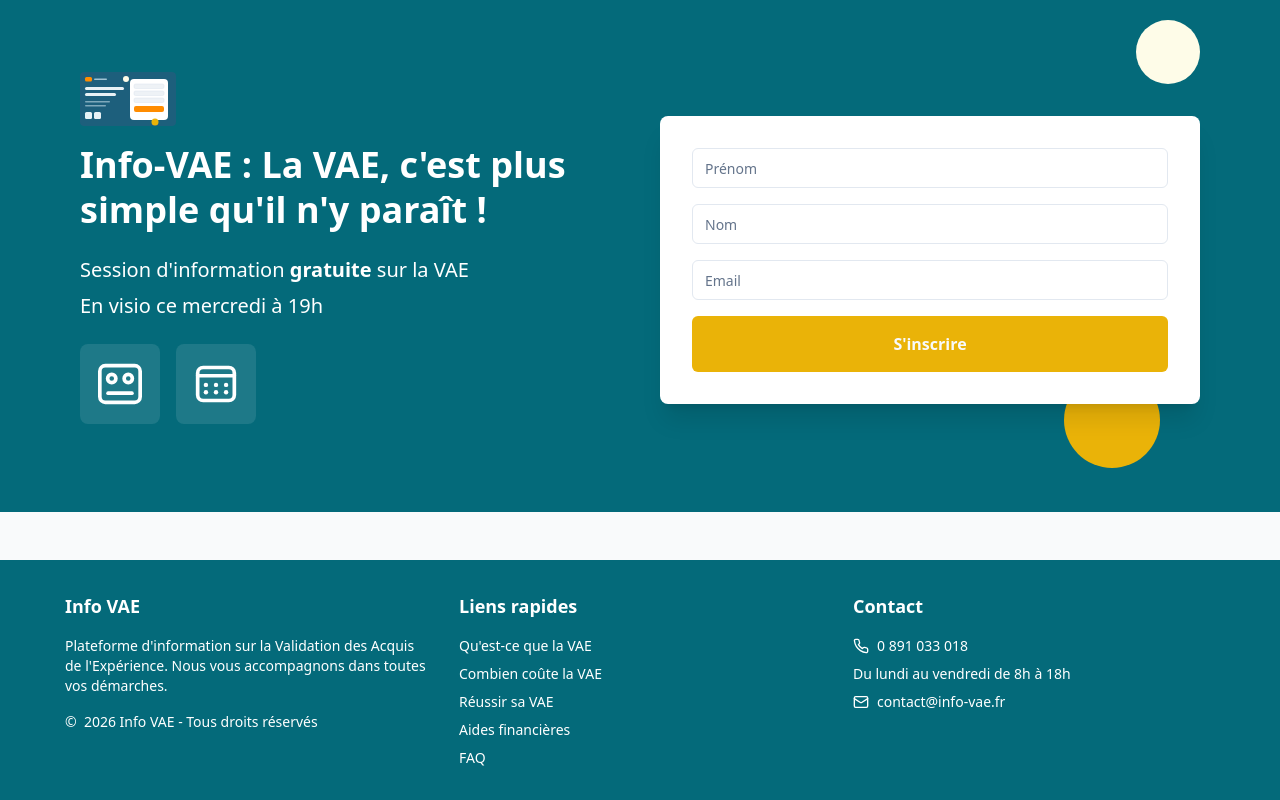
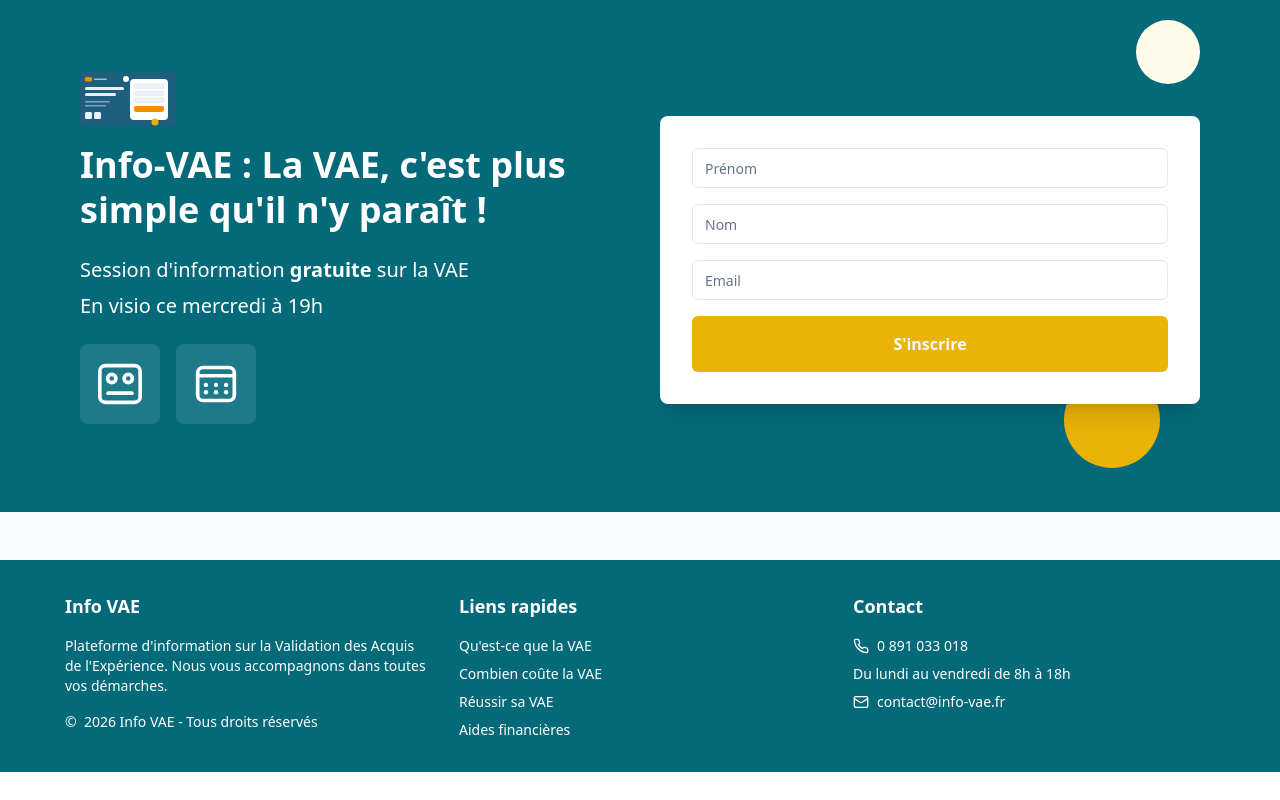
Before and after one commit to Dokatel01/info-VAE, an Astro site: page / in a window 1280 px wide. Shown: the part 1819-2619 px from the top of the page. After the commit the page ends 2591 px from the top, so only its background shows below. Built offline with nearby package versions, Linux system fonts and the light colour scheme; Astro itself is replaced by a stand-in of ours.

Commit message:
Remove 'FAQ' link from footer
Removed 'FAQ' link from the footer navigation.

```diff
--- a/src/components/Footer.astro
+++ b/src/components/Footer.astro
@@ -11,7 +11,6 @@ const quickLinks = [
   { label: 'Combien coûte la VAE', href: '/combien-coute-la-vae' },
   { label: 'Réussir sa VAE', href: '#' },
   { label: 'Aides financières', href: '#' },
-  { label: 'FAQ', href: '#' },
 ];
 ---
 <footer class="site-footer">
```
